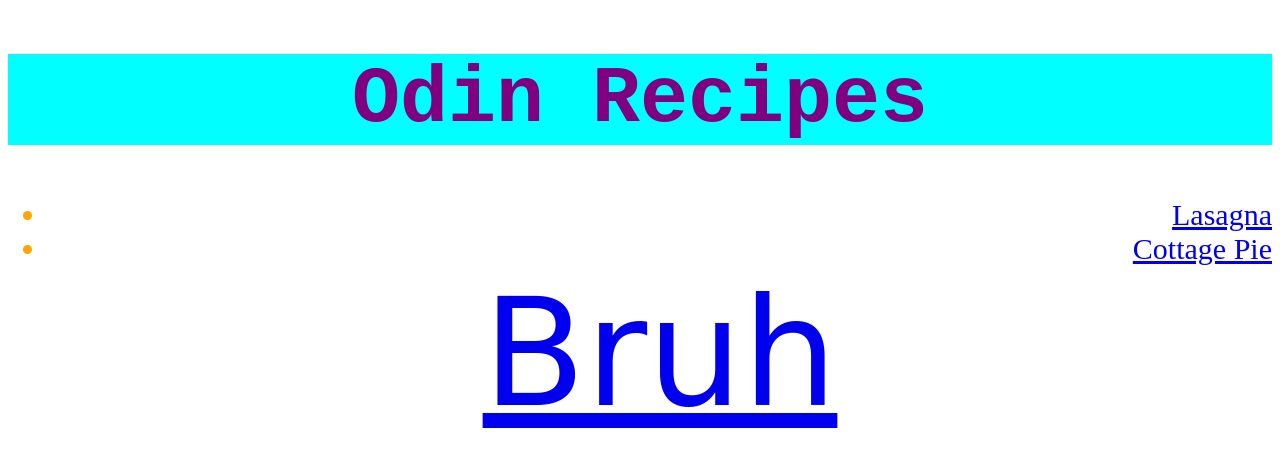
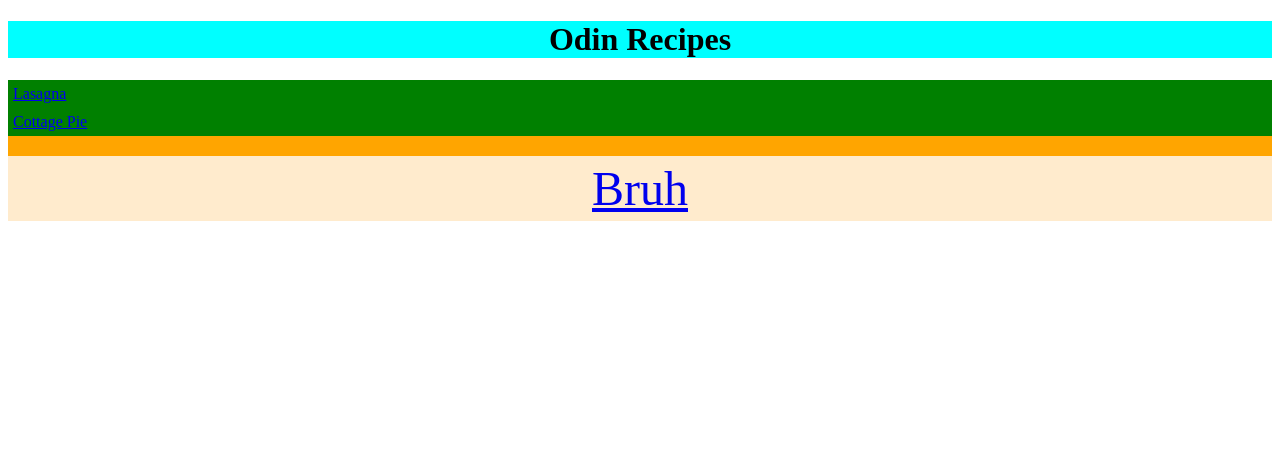
Before and after one commit to xerocb/odin-recipes, a plain HTML site: page index.html in a window 1280 px wide. Drawn offline with Linux system fonts and the light colour scheme.

Commit message:
Mess around with box model using styles.css

```diff
--- a/styles.css
+++ b/styles.css
@@ -1,19 +1,23 @@
 h1 {
-    font-size: 80px;
-    font-family: 'Courier New', Courier, monospace;
+    text-align: center;
     background-color: aqua;
-    text-align: center;
-    color: purple;
+}
+
+ul {
+    background-color: orange;
+    padding: 0;
 }
 
 li {
-    font-size: 30px;
-    color: orange;
-    text-align: right;
+    padding: 5px;
+    margin: auto;
+    background-color: green;
 }
 
 .bruh {
-    font-size: 150px;
+    font-size: 48px;
+    margin: 20px auto;
+    display: block;
+    background-color: blanchedalmond;
     text-align: center;
-    font-family: cursive, fantasy, monospace;
 }
```
